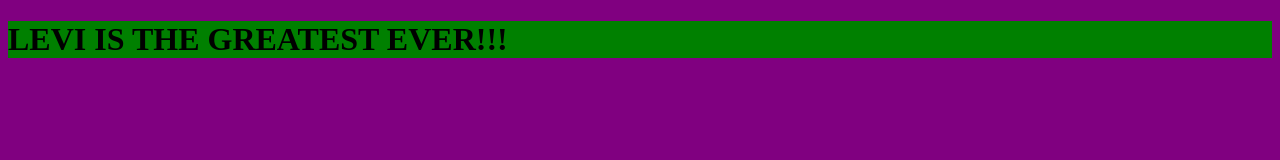
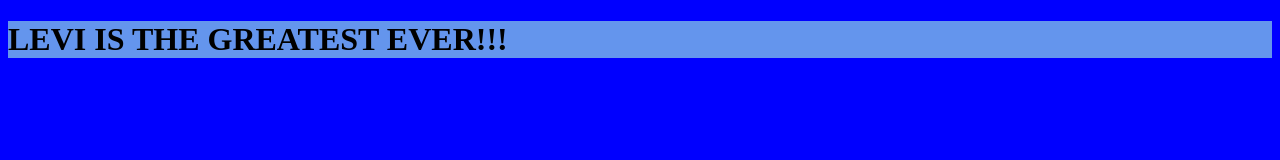
Before and after one commit to BrianLeyton/training, a plain HTML site: page index.html in a window 1280 px wide. Drawn offline with Linux system fonts and the light colour scheme.

Commit message:
changed website color

```diff
--- a/styles.css
+++ b/styles.css
@@ -1,2 +1,3 @@
-body {background-color: purple;}
-h1 {background-color: green;}
+body {background-color: blue;}
+h1 {background-color: cornflowerblue;}
+h2 {background-color: crimson;}
```
